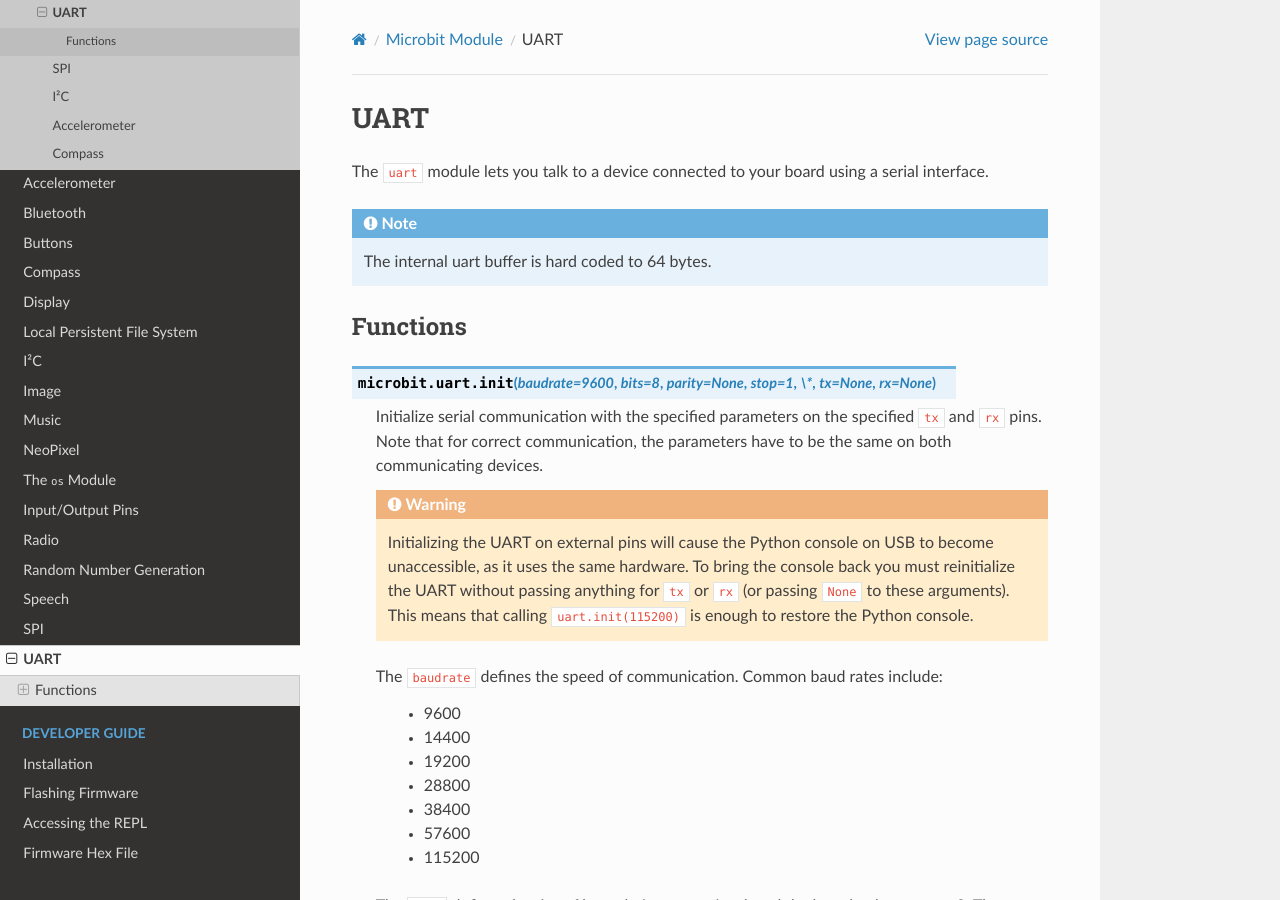
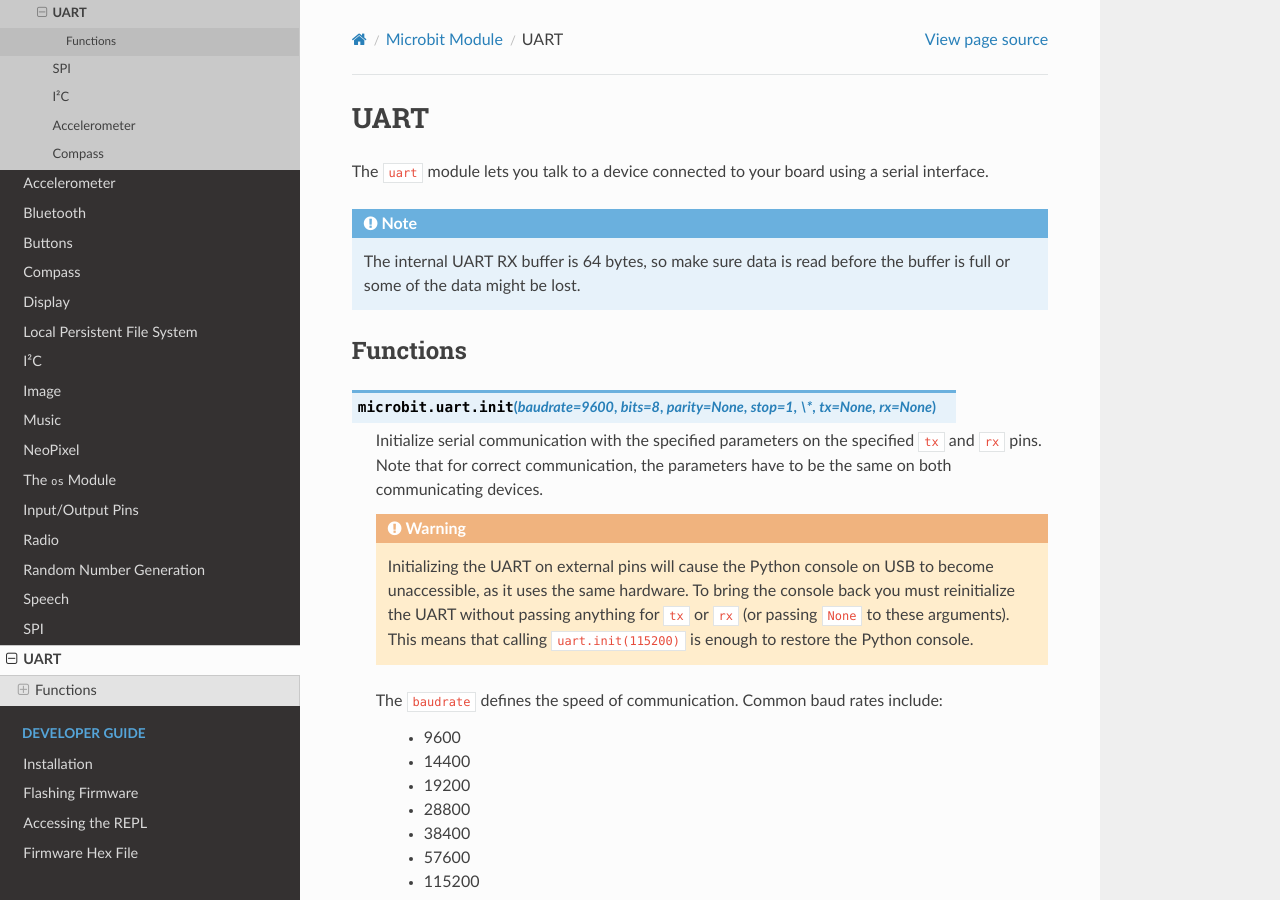
Before and after one commit to bbcmicrobit/micropython, a Sphinx documentation site: the page built from docs/uart.rst, in a window 1280 px wide and 900 px high. Built offline with Sphinx 7.4.7 and the Read the Docs theme 2.0.0, drawn with Linux system fonts in a browser that asks for light colours.

Commit message:
Update uart.rst
Clarify the importance of uart buffer size.

```diff
--- a/docs/uart.rst
+++ b/docs/uart.rst
@@ -7,7 +7,8 @@
 a serial interface.
 
 .. note::
-    The internal uart buffer is hard coded to 64 bytes.
+    The internal UART RX buffer is 64 bytes, so make sure data is read before
+    the buffer is full or some of the data might be lost.
 
 Functions
 =========
```
